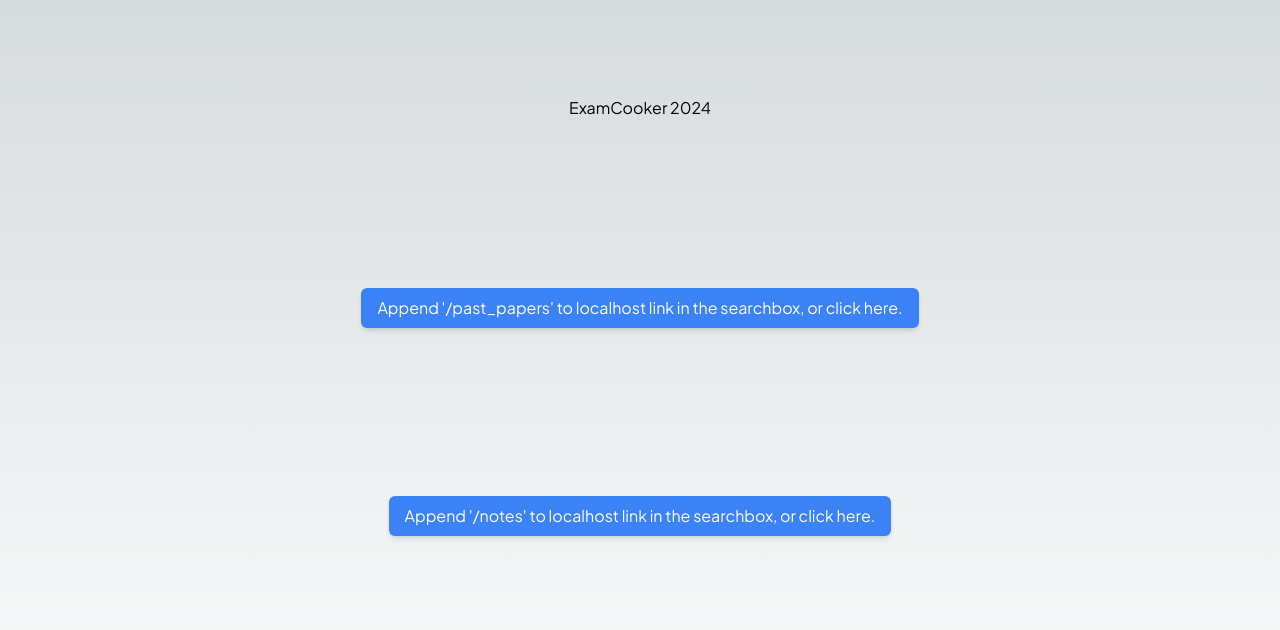
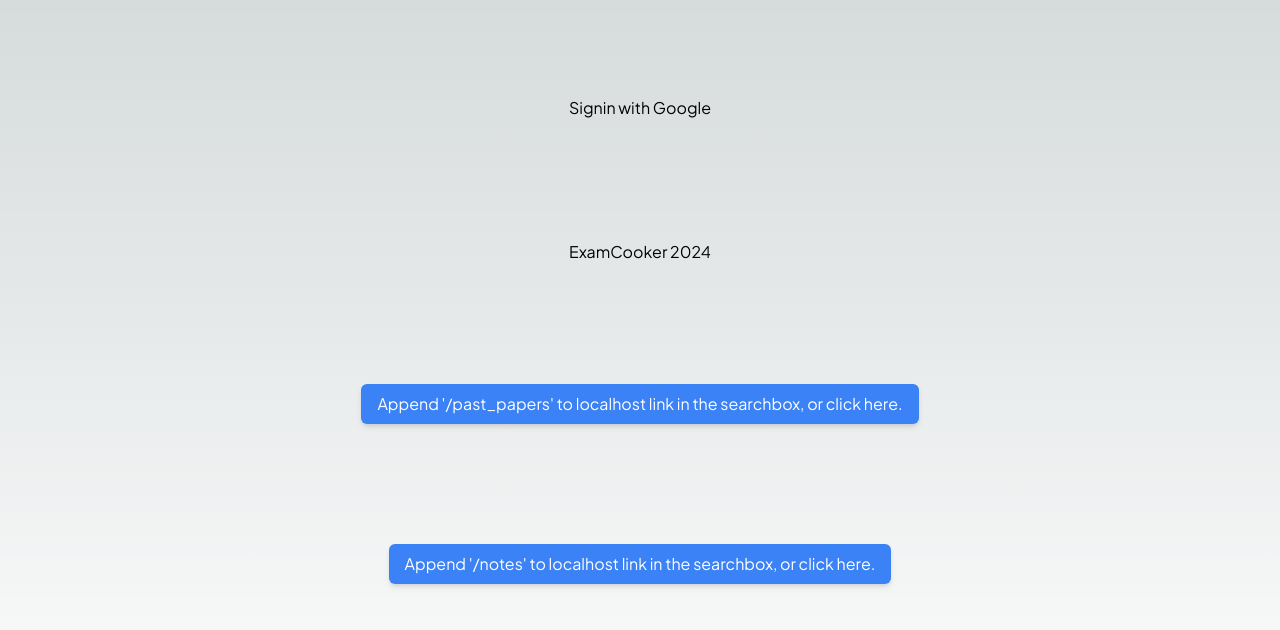
Before and after one commit to theg1239/ExamCooker, a Next.js app: page / in a window 1280 px wide. Shown: the top 630 px of the page. Built offline with nearby package versions, Linux system fonts and the light colour scheme.

Commit message:
feat:auth added

```diff
--- /dev/null
+++ b/app/api/auth/[...nextauth]/route.ts
@@ -0,0 +1,2 @@
+import { handlers } from "@/app/auth" // Referring to the auth.ts we just created
+export const { GET, POST } = handlers
--- /dev/null
+++ b/app/auth.ts
@@ -0,0 +1,7 @@
+
+import NextAuth from "next-auth"
+import Google from "next-auth/providers/google"
+
+export const { handlers, signIn, signOut, auth } = NextAuth({
+  providers: [Google],
+})
--- a/app/components/NotesCard.tsx
+++ b/app/components/NotesCard.tsx
@@ -46,6 +46,7 @@ const NotesCard: React.FC<NotesCardProps> = ({ imageSrc, title }) => {
   }
 
 
+
   return (
     <div className="w-[95%]">
       <div className="p-4 w-full text-center bg-[#5fc4e7]" >
--- /dev/null
+++ b/app/components/sign-in.tsx
@@ -0,0 +1,15 @@
+
+import { signIn } from "@/app/auth"
+
+export function SignIn() {
+  return (
+    <form
+      action={async () => {
+        "use server"
+        await signIn("google")
+      }}
+    >
+      <button type="submit">Signin with Google</button>
+    </form>
+  )
+}
--- a/app/page.tsx
+++ b/app/page.tsx
@@ -1,8 +1,10 @@
 import Link from "next/link";
+import { SignIn } from "./components/sign-in";
 
 export default function Home() {
     return (
         <main className="flex min-h-screen flex-col items-center justify-between p-24">
+            <SignIn />
             <span>ExamCooker 2024</span>
             <Link href={"/past_papers"} className="bg-blue-500 text-white px-4 py-2 rounded-md shadow-md">
                 Append '/past_papers' to localhost link in the searchbox, or click here.
--- a/package.json
+++ b/package.json
@@ -15,6 +15,7 @@
     "@fortawesome/free-solid-svg-icons": "^6.5.2",
     "@fortawesome/react-fontawesome": "^0.2.2",
     "next": "^14.2.4",
+    "next-auth": "^5.0.0-beta.19",
     "react": "^18.3.1",
     "react-dom": "^18.3.1"
   },
```
Also changed, not shown: 1 other file (tests, documents, lock files or other folders).
